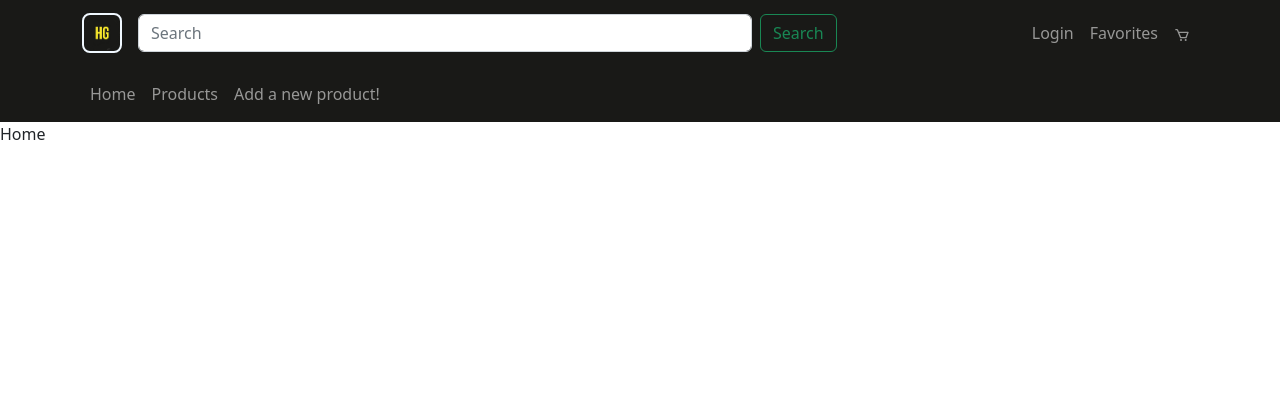
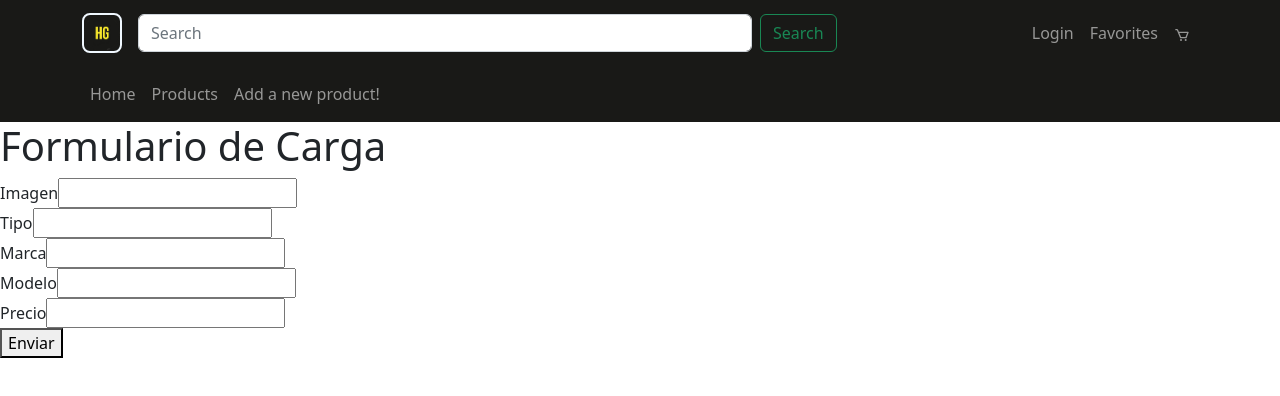
Before and after one commit to MateoReynosoM/PF-HENRYGAMING-bien, a React (Create React App) app in the folder client/: page /newProduct in a window 1280 px wide. Before the commit this address led to /home. Shown: the top 396 px of the page. Built offline with nearby package versions, Linux system fonts and the light colour scheme.

Commit message:
add component form, add route form in app, add package formik

```diff
--- a/client/package.json
+++ b/client/package.json
@@ -9,13 +9,14 @@
     "@testing-library/user-event": "^13.1.1",
     "axios": "^1.1.2",
     "bootstrap": "^5.2.2",
+    "formik": "^2.2.9",
     "react": "^18.2.0",
     "react-bootstrap": "^2.5.0",
     "react-dom": "^18.2.0",
     "react-icons": "^4.6.0",
     "react-redux": "^7.2.3",
     "react-router-dom": "^6.4.2",
-    "react-scripts": "4.0.3",
+    "react-scripts": "^5.0.1",
     "redux": "^4.0.5",
     "redux-thunk": "^2.3.0",
     "web-vitals": "^2.1.4"
--- a/client/src/App.js
+++ b/client/src/App.js
@@ -4,7 +4,8 @@ import Home from "./pages/Home";
 import Products from "./pages/Products";
 import ProductDetail from "./pages/ProductDetail";
 import NavBar from "./components/Navbar";
-import styles from "./App.css";
+//import styles from "./App.css";
+import Form from "./pages/ProductForm";
 
 function App() {
     return (
@@ -15,6 +16,7 @@ function App() {
                 <Route path="/products/:id" element={<ProductDetail />} />
                 <Route path="/home" element={<Home />} />
                 <Route path="*" element={<Navigate replace to="/home" />} />
+                <Route path="/newProduct" element={<Form />}/>
             </Route>
         </Routes>
     );
--- /dev/null
+++ b/client/src/pages/ProductForm/index.js
@@ -0,0 +1,95 @@
+//import { StyleSheet } from 'react-native'
+import React from 'react'
+import {Formik} from 'formik';
+import { usePostProductMutation } from '../../redux/rtk-api';
+
+
+export default function ProductForm() {
+
+  const [createProduct,{ isError, isSuccess }] = usePostProductMutation();
+
+  console.log('hola')
+
+  return (
+    <section>
+      <h1>Formulario de Carga</h1>
+      <Formik
+        initialValues={{img: '', category: '', brand: '',model: '', price: ''}}
+        validate= {values => {
+          let errors= {};
+          if(!values.img){
+            errors.img = 'Requerido';
+          }else if(!/(http(s?):)([/|.|\w|\s|-])*\.(?:jpg|gif|png|svg)/.test(values.img)){
+            errors.img = 'Debe ser una Url valida';
+          }
+          if(!values.category){
+            errors.category = 'Requerido';
+          }else if(!/^[A-Z \d\W]+$/.test(values.category)){
+            errors.category ='Toda la palabra debe estar en mayuscula'
+          }
+          if(!values.brand){
+            errors.type='Requerido';
+          }else if(!/^[A-Z][a-zA-Z0-9]{1,19}$/.test(values.brand)){
+            errors.type='La primera letra debe estar en mayuscula';
+          }
+          if(!values.model){
+            errors.model ='Requerido'
+          }else if(values.model.length > 15){
+            errors.model = 'El nombre del modelo es demasiado largo';
+          }
+          if(!values.price){
+            errors.price = 'Requerido';
+          }else if(values.price < 0 || values.price > 1000000){
+            errors.price = 'Excede de limites razonables'
+          }
+          return errors;
+        }}
+        onSubmit={( values, {setSubmitting, resetForm})=>{
+          setSubmitting(true)
+
+          createProduct(values)
+          console.log(values)
+          console.log('error', isError)
+          console.log('sucess', isSuccess)
+          setSubmitting(false)
+
+        }}
+      >
+        {({values, errors, touched, handleChange, handleBlur, handleSubmit, isSubmitting})=>(
+          <form onSubmit={(e)=>{handleSubmit(e)}}>
+            <div>
+              <label htmlFor='img'>Imagen</label>
+              <input type={'img'} name={'img'} onChange={handleChange} onBlur={handleBlur} value={values.img} />
+              {errors.img && touched.img && errors.img}
+            </div>
+            <div>
+              <label htmlFor='category'>Tipo</label>
+              <input type={'category'} name={'category'} onChange={handleChange} onBlur={handleBlur} value={values.type}/>
+              {errors.category && touched.category && errors.category}
+            </div>
+            <div>
+              <span htmlFor='brand'>Marca</span>
+              <input type={'brand'} name={'brand'} onChange={handleChange} onBlur={handleBlur} value={values.brand}/>
+              {errors.brand && touched.brand && errors.brand}
+            </div>
+            <div>
+              <span htmlFor='model'>Modelo</span>
+              <input type={'model'} name={'model'} onChange={handleChange} onBlur={handleBlur} value={values.model}/>
+              {errors.model && touched.model && errors.model}
+            </div>
+            <div>
+              <span htmlFor='price'>Precio</span>
+              <input type={'price'} name={'price'} onChange={handleChange} onBlur={handleBlur} value={values.price} />
+              {errors.price && touched.price && errors.price}
+            </div>
+            <button type='submit' disabled={isSubmitting}>
+              {isSubmitting ? 'Enviando': 'Enviar'}
+            </button>
+          </form>
+        )}
+      </Formik>
+    </section>
+  )
+}
+
+//const styles = StyleSheet.create({})
```
